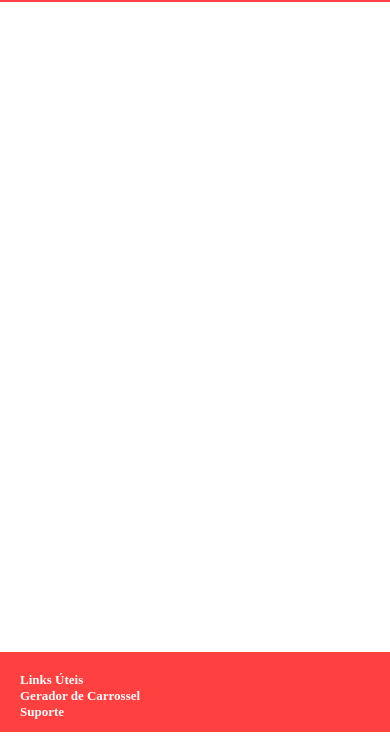
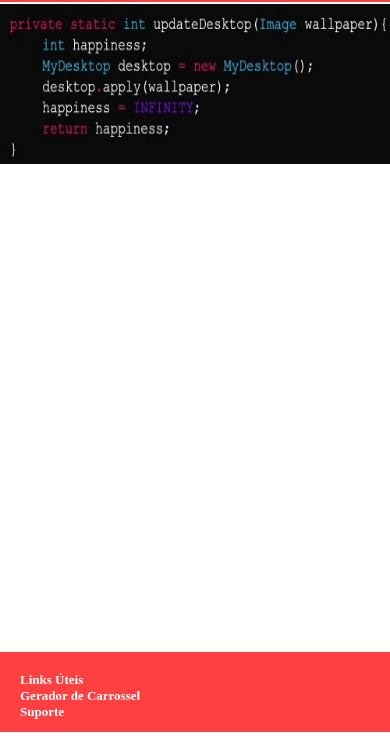
Before and after one commit to devgabrielvieira/kikdev, a plain HTML site: page index.html in a window 390 px wide. Shown: the part 88-844 px from the top of the page. Drawn offline with Linux system fonts and the light colour scheme.

Commit message:
Ajustes de layout 1.3.5 e correções CSS

```diff
--- a/index.html
+++ b/index.html
@@ -17,12 +17,13 @@
 
     <div class="header-index">
         <a href="#Default" class="logo">KIK Dev</a>
+
         <button type="button" name="name" class="button-right"><strong>ACESSAR SITE</strong></button>
 
     </div>
     <div class="conteudo">
         <!--abrimos a div conteudo-->
-
+        <img src="imagens/conteudo.jpg" alt="Conteúdo">
     </div>
     <!--aqui fechamos a div conteudo-->
 
--- a/style-mobile.css
+++ b/style-mobile.css
@@ -1,7 +1,7 @@
 @charset "UTF-8";
 
 
-@media screen and (max-width: 768px) {
+@media screen and (max-width: 1200px) {
 
     * {
         margin: 0;
@@ -38,17 +38,19 @@
         display: block;
         position: relative;
         height: 2.5rem;
-        width: auto;
+        width: 100%;
         bottom: -200px;
+
     }
 
-    /* .footer {
+    .conteudo img {
         float: none;
         display: block;
         position: absolute;
-        height: 2.5rem;
         width: 100%;
-        bottom: 0;
-    } */
+        background-color: #fff;
+        margin: 2px 0 0 0;
+        height: 10rem;
+    }
 
 }
--- a/style.css
+++ b/style.css
@@ -94,6 +94,16 @@ html {
     background-color: #fff;
 }
 
+.conteudo img {
+    width: 100%;
+    /* height: 450px; */
+    background-color: #fff;
+    margin: 2px 0 0 0;
+    padding: 0;
+    position: relative;
+    height: 15.5rem;
+}
+
 .footer {
     width: auto;
     background-color: #FF4040;
@@ -101,7 +111,6 @@ html {
     position: relative;
     height: 2.5rem;
     bottom: -50px;
-
 }
 
 p {
@@ -110,5 +119,4 @@ p {
     float: none;
     overflow: hidden;
     color: #fff;
-
 }
```
Also changed, not shown: kikdev.html (+5 -4 lines), imagens/conteudo.jpg (added).
